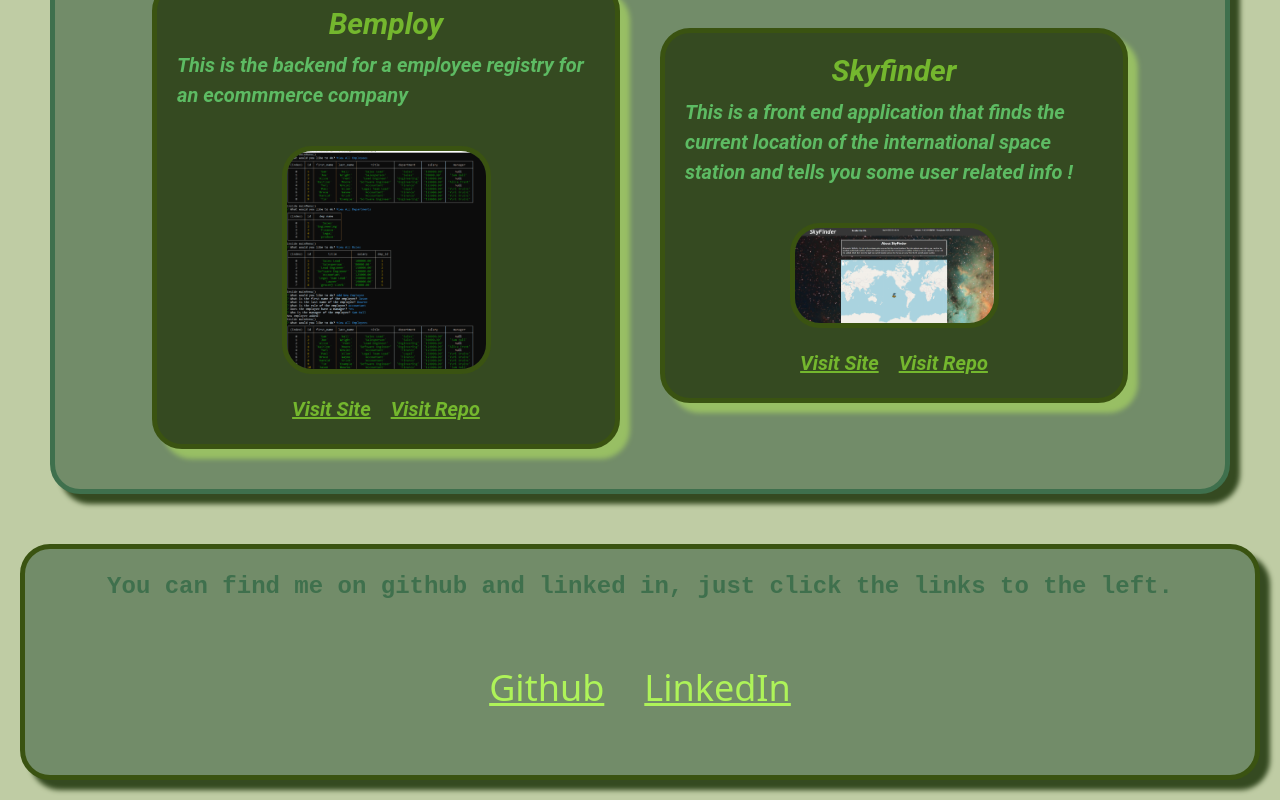
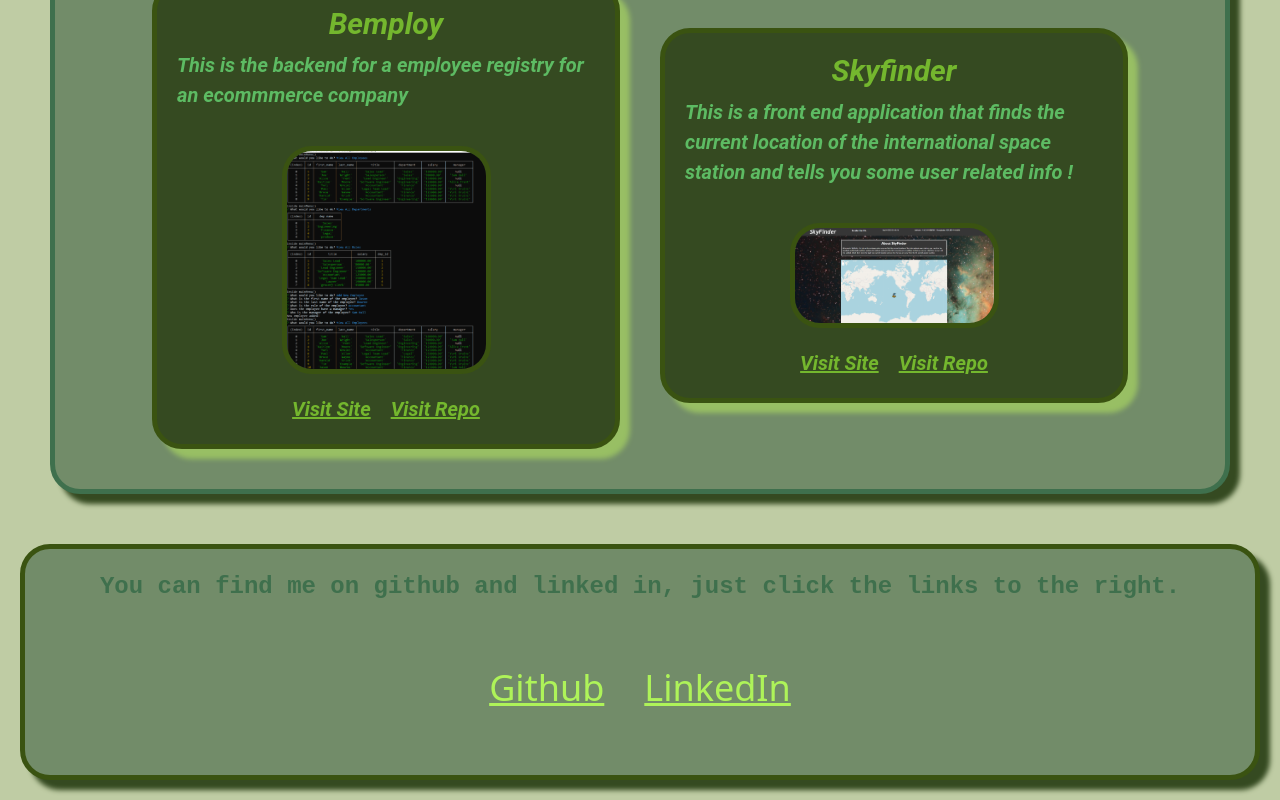
Before and after one commit to figuri/MyPortfolio, a React (Vite) app: page / in a window 1280 px wide. Shown: the part 1085-1885 px from the top of the page. Built offline with nearby package versions, Linux system fonts and the light colour scheme.

Commit message:
deployed and fixed typo in footer

```diff
--- a/src/components/Footer.jsx
+++ b/src/components/Footer.jsx
@@ -4,7 +4,7 @@ function Footer() {
   return (
     <footer>
       <div className="footer-content">
-        <p className='footer-message'>You can find me on github and linked in, just click the links to the left.</p>
+        <p className='footer-message'>You can find me on github and linked in, just click the links to the right.</p>
         <div className="social-links">
           <a href="https://github.com/figuri">Github</a>
           <a href="https://www.linkedin.com/in/samuel-thomas-b82614183/">LinkedIn</a>
```
